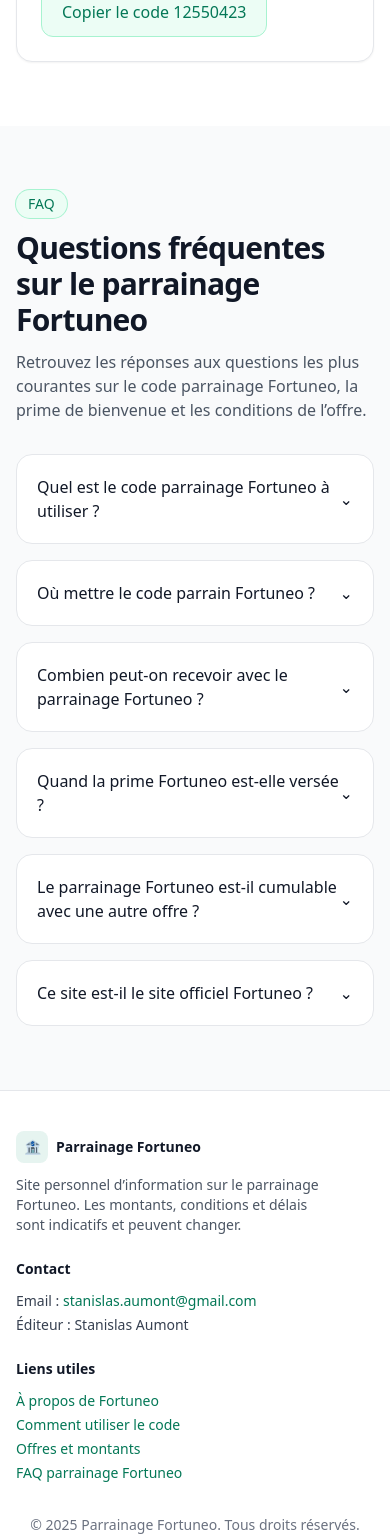
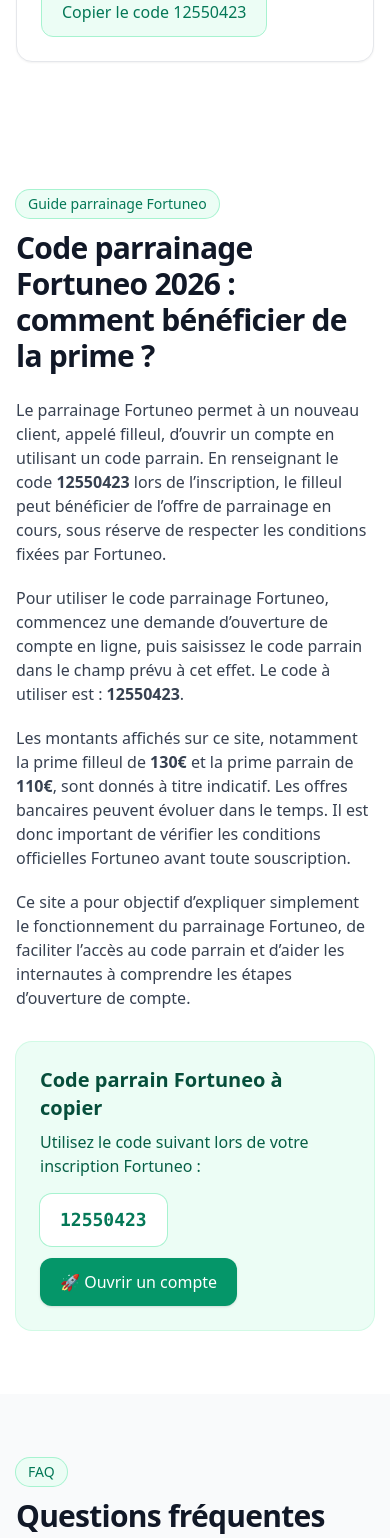
Before and after one commit to Stanislas45/PARRAINAGE-V1, a React (Vite) app: page / in a window 390 px wide. Shown: the part 5900-7438 px from the top of the page. Built offline with nearby package versions, Linux system fonts and the light colour scheme.

Commit message:
Update App.jsx

```diff
--- a/src/App.jsx
+++ b/src/App.jsx
@@ -94,6 +94,9 @@ function Hero() {
             </a>
             <a href="#calcul" className="hover:text-white">
               Calculateur
+            </a>
+            <a href="#guide" className="hover:text-white">
+              Guide
             </a>
             <a href="#faq" className="hover:text-white">
               FAQ
@@ -495,32 +498,114 @@ function Calculator() {
   );
 }
 
+/* ----------------------- SEO CONTENT ----------------------- */
+function SeoContent() {
+  return (
+    <section id="guide" className="bg-white py-16 sm:py-20">
+      <Container>
+        <div className="mx-auto max-w-4xl">
+          <Badge>Guide parrainage Fortuneo</Badge>
+
+          <h2 className="mt-3 text-3xl font-bold tracking-tight text-gray-900 sm:text-4xl">
+            Code parrainage Fortuneo 2026 : comment bénéficier de la prime ?
+          </h2>
+
+          <div className="mt-6 space-y-5 text-gray-700">
+            <p>
+              Le parrainage Fortuneo permet à un nouveau client, appelé filleul,
+              d’ouvrir un compte en utilisant un code parrain. En renseignant le code{" "}
+              <strong>{CONFIG.referralCode}</strong> lors de l’inscription, le filleul
+              peut bénéficier de l’offre de parrainage en cours, sous réserve de respecter
+              les conditions fixées par Fortuneo.
+            </p>
+
+            <p>
+              Pour utiliser le code parrainage Fortuneo, commencez une demande
+              d’ouverture de compte en ligne, puis saisissez le code parrain dans le champ
+              prévu à cet effet. Le code à utiliser est :{" "}
+              <strong>{CONFIG.referralCode}</strong>.
+            </p>
+
+            <p>
+              Les montants affichés sur ce site, notamment la prime filleul de{" "}
+              <strong>{CONFIG.filleulBonus}€</strong> et la prime parrain de{" "}
+              <strong>{CONFIG.parrainBonus}€</strong>, sont donnés à titre indicatif. Les
+              offres bancaires peuvent évoluer dans le temps. Il est donc important de
+              vérifier les conditions officielles Fortuneo avant toute souscription.
+            </p>
+
+            <p>
+              Ce site a pour objectif d’expliquer simplement le fonctionnement du
+              parrainage Fortuneo, de faciliter l’accès au code parrain et d’aider les
+              internautes à comprendre les étapes d’ouverture de compte.
+            </p>
+          </div>
+
+          <div className="mt-8 rounded-2xl bg-emerald-50 p-6 ring-1 ring-emerald-100">
+            <h3 className="text-xl font-semibold text-emerald-900">
+              Code parrain Fortuneo à copier
+            </h3>
+
+            <p className="mt-2 text-emerald-800">
+              Utilisez le code suivant lors de votre inscription Fortuneo :
+            </p>
+
+            <div className="mt-4 flex flex-wrap items-center gap-3">
+              <span className="rounded-xl bg-white px-5 py-3 font-mono text-lg font-semibold text-emerald-700 ring-1 ring-emerald-200">
+                {CONFIG.referralCode}
+              </span>
+
+              <PrimaryButton href={CONFIG.ctaUrl}>🚀 Ouvrir un compte</PrimaryButton>
+            </div>
+          </div>
+        </div>
+      </Container>
+    </section>
+  );
+}
+
 /* ----------------------- FAQ ----------------------- */
 function FAQ() {
   const faqs = [
     {
       q: "Quel est le code parrainage Fortuneo à utiliser ?",
-      a: `Le code parrainage Fortuneo à utiliser est ${CONFIG.referralCode}. Il doit être saisi lors de l’ouverture du compte, dans l’espace prévu pour le parrainage.`,
+      a: `Le code parrainage Fortuneo à utiliser est ${CONFIG.referralCode}. Il doit être renseigné lors de l’ouverture du compte, dans le champ prévu pour le parrainage.`,
     },
     {
       q: "Où mettre le code parrain Fortuneo ?",
-      a: "Le code parrain est à renseigner pendant le parcours d’ouverture de compte Fortuneo, lorsqu’un champ dédié au parrainage est proposé.",
+      a: "Le code parrain Fortuneo doit être saisi pendant le parcours d’ouverture de compte, lorsque Fortuneo propose le champ dédié au parrainage.",
+    },
+    {
+      q: "Comment profiter de l’offre de parrainage Fortuneo ?",
+      a: `Pour profiter de l’offre, cliquez sur “Ouvrir un compte”, commencez votre inscription sur Fortuneo, puis saisissez le code parrain ${CONFIG.referralCode} au moment demandé.`,
     },
     {
       q: "Combien peut-on recevoir avec le parrainage Fortuneo ?",
-      a: "Le montant de la prime dépend de l’offre en cours et des conditions d’éligibilité. Les montants indiqués sur ce site sont donnés à titre indicatif.",
+      a: `La prime filleul peut aller jusqu’à ${CONFIG.filleulBonus}€ selon l’offre en cours. Les montants peuvent évoluer, il faut donc toujours vérifier les conditions officielles Fortuneo avant de souscrire.`,
+    },
+    {
+      q: "Combien reçoit le parrain ?",
+      a: `Le parrain peut recevoir une prime indicative de ${CONFIG.parrainBonus}€ par filleul validé, selon les conditions de l’offre de parrainage Fortuneo en vigueur.`,
     },
     {
       q: "Quand la prime Fortuneo est-elle versée ?",
-      a: "La prime est généralement versée après validation du dossier, ouverture effective du compte et respect des éventuelles conditions demandées par Fortuneo.",
+      a: "La prime est généralement versée après l’ouverture effective du compte, la validation du dossier et le respect des éventuelles conditions demandées par Fortuneo.",
     },
     {
-      q: "Le parrainage Fortuneo est-il cumulable avec une autre offre ?",
-      a: "Les conditions de cumul peuvent évoluer. Il faut toujours consulter les conditions officielles Fortuneo avant de souscrire.",
+      q: "Le parrainage Fortuneo est-il cumulable avec une offre de bienvenue ?",
+      a: "Les règles de cumul peuvent changer selon les périodes. Il est nécessaire de consulter les conditions officielles Fortuneo avant de finaliser l’ouverture du compte.",
+    },
+    {
+      q: "Peut-on utiliser le code parrainage Fortuneo plusieurs fois ?",
+      a: "Un filleul ne peut généralement utiliser qu’un seul code parrain lors de son inscription. Le parrain peut, lui, parrainer plusieurs personnes dans la limite fixée par Fortuneo.",
     },
     {
       q: "Ce site est-il le site officiel Fortuneo ?",
       a: "Non. Ce site est un site personnel d’information sur le parrainage Fortuneo. Il n’est pas affilié officiellement à Fortuneo.",
+    },
+    {
+      q: "Pourquoi utiliser ce code parrainage Fortuneo ?",
+      a: `Le code ${CONFIG.referralCode} permet d’indiquer un parrain lors de l’ouverture du compte Fortuneo et de bénéficier de l’offre de parrainage en cours, sous réserve d’éligibilité.`,
     },
   ];
 
@@ -531,12 +616,12 @@ function FAQ() {
           <Badge>FAQ</Badge>
 
           <h2 className="mt-3 text-3xl font-bold tracking-tight text-gray-900 sm:text-4xl">
-            Questions fréquentes sur le parrainage Fortuneo
+            Questions fréquentes sur le code parrainage Fortuneo
           </h2>
 
           <p className="mt-3 max-w-2xl text-gray-600">
-            Retrouvez les réponses aux questions les plus courantes sur le code
-            parrainage Fortuneo, la prime de bienvenue et les conditions de l’offre.
+            Retrouvez les réponses aux questions les plus courantes sur le parrainage
+            Fortuneo, le code parrain, la prime filleul et les conditions de l’offre.
           </p>
         </div>
 
@@ -613,6 +698,11 @@ function Footer() {
               </a>
             </li>
             <li>
+              <a className="text-emerald-700 hover:underline" href="#guide">
+                Guide parrainage Fortuneo
+              </a>
+            </li>
+            <li>
               <a className="text-emerald-700 hover:underline" href="#faq">
                 FAQ parrainage Fortuneo
               </a>
@@ -639,6 +729,7 @@ export default function App() {
       <Steps />
       <Offers />
       <Calculator />
+      <SeoContent />
       <FAQ />
       <Footer />
     </main>
```
